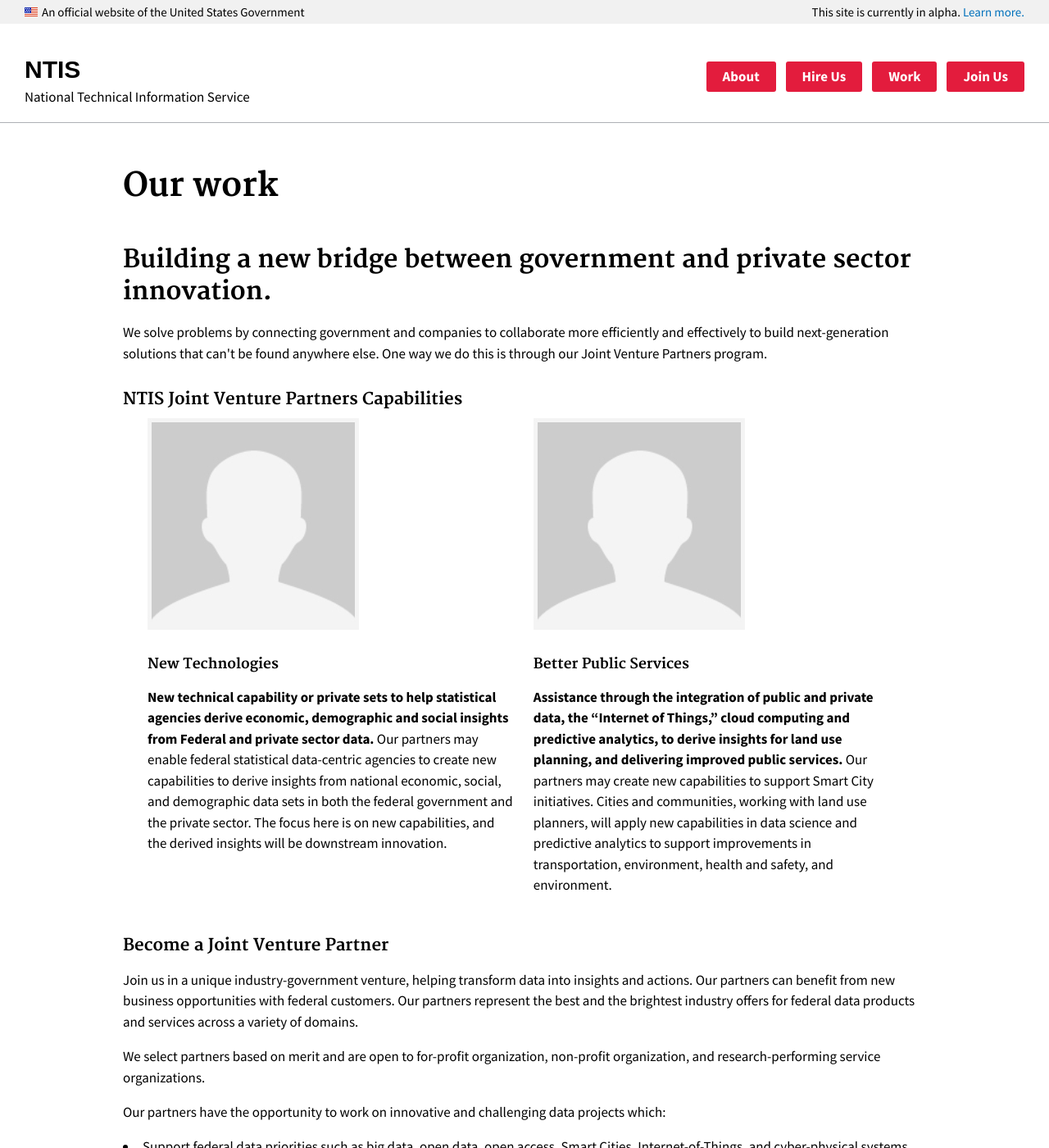
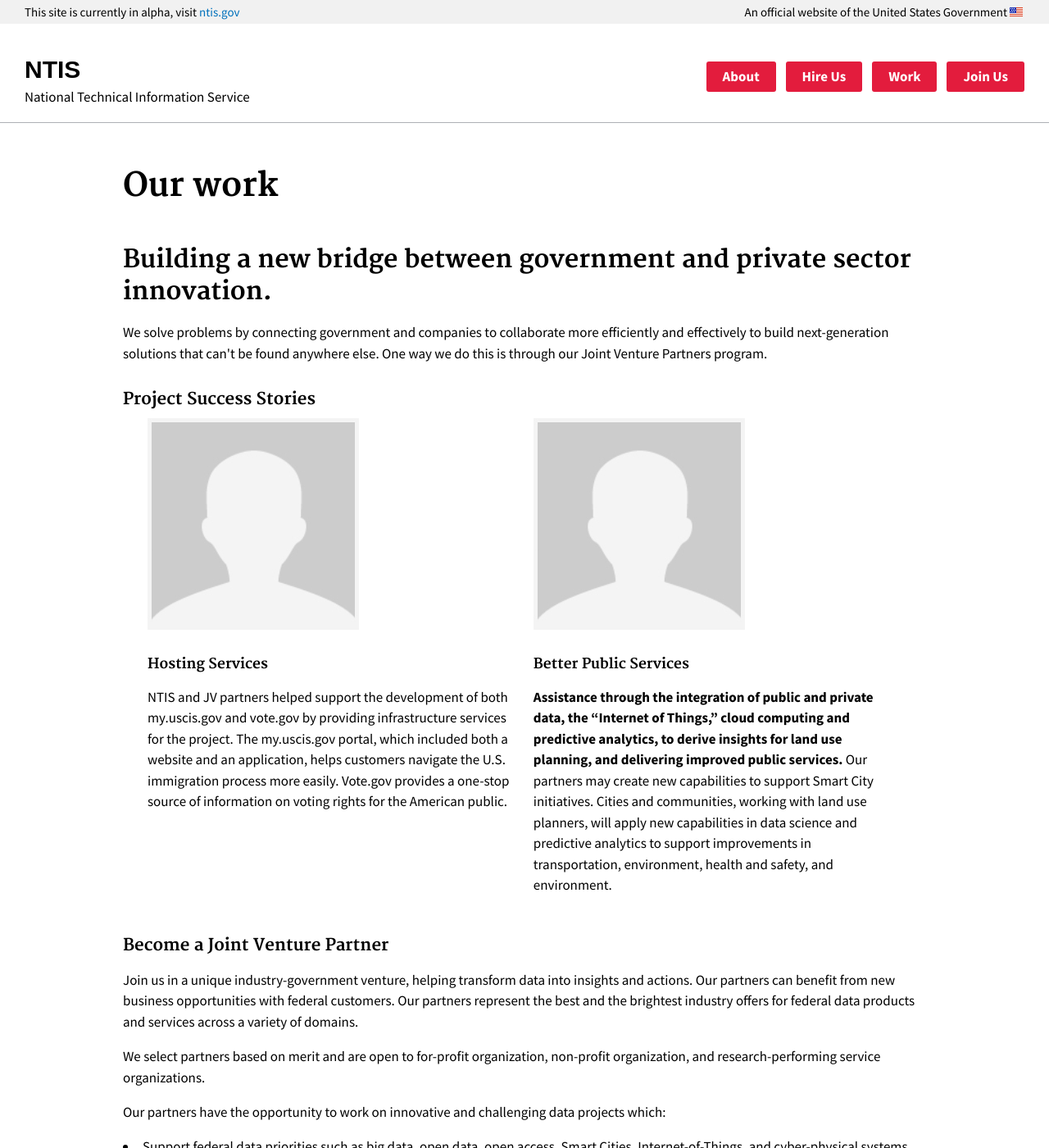
Before and after one commit to 18F/ntis-gov, a Jekyll site: the page built from work.html, in a window 1280 px wide and 1400 px high. Shown: the whole window at 82% size. Built offline with Jekyll 4.4.1, drawn with Linux system fonts in a browser that asks for light colours.

Commit message:
new image revised header

```diff
--- a/_includes/header.html
+++ b/_includes/header.html
@@ -11,11 +11,13 @@
     <header class="usa-site-header" role="banner">
 
       <div class="usa-disclaimer">
-        <span class="usa-disclaimer-official">
-          <img class="usa-flag_icon" alt="US flag signifying that this is a United States Federal Government website" src="{{ site.baseurl }}/assets/designstandards/img/us_flag_small.png">
+        <span class="ntis-disclaimer-stage">
+          This site is currently in alpha, visit <a href="https://www.ntis.gov">ntis.gov</a>
+        </span>
+        <span class="ntis-disclaimer-official">
           An official website of the United States Government
-        </span>
-        <span class="usa-disclaimer-stage">This site is currently in alpha. <a href="https://18f.gsa.gov/dashboard/stages/#alpha">Learn more.</a></span>
+        <img class="usa-flag_icon" alt="US flag signifying that this is a United States Federal Government website" src="{{ site.baseurl }}/assets/designstandards/img/us_flag_small.png">
+          </span>
       </div>
 
       <nav class="usa-site-navbar">
--- a/assets/site/css/style.css
+++ b/assets/site/css/style.css
@@ -7,3 +7,19 @@
   font-family: sans-serif;
   font-size: 30px;
 }
+
+.ntis-disclaimer-official {
+  display: none;
+  float: right; }
+  @media screen and (min-width: 1201px) {
+    .ntis-disclaimer-official {
+      display: block; } }
+
+.ntis-disclaimer-official {
+  padding-right: 3rem; }
+
+.ntis-disclaimer-stage {
+  padding-left: 2rem; }
+  @media screen and (min-width: 600px) {
+    .ntis-disclaimer-stage {
+      padding-left: 3rem; } }
--- a/work.html
+++ b/work.html
@@ -10,13 +10,13 @@
 
       <p>We solve problems by connecting government and companies to collaborate more efficiently and effectively to build next-generation solutions that can't be found anywhere else. One way we do this is through our Joint Venture Partners program.</p>
 
-  <h3>NTIS Joint Venture Partners Capabilities</h3>
+  <h3>Project Success Stories</h3>
 
     <div class="usa-grid">
   <div class="usa-width-one-half">
     <img src="{{ site.baseurl }}/assets/site/img/headshot.jpg" />
-    <h4>New Technologies</h4>
-    <p><b>New technical capability or private sets to help statistical agencies derive economic, demographic and social insights from Federal and private sector data.</b>  Our partners may enable federal statistical data-centric agencies to create new capabilities to derive insights from national economic, social, and demographic data sets in both the federal government and the private sector. The focus here is on new capabilities, and the derived insights will be downstream innovation.</p>
+    <h4>Hosting Services</h4>
+    <p>NTIS and JV partners helped support the development of both my.uscis.gov and vote.gov by providing infrastructure services for the project.  The my.uscis.gov portal, which included both a website and an application, helps customers navigate the U.S. immigration process more easily. Vote.gov provides a one-stop source of information on voting rights for the American public.
   </div>
   <div class="usa-width-one-half">
     <img src="{{ site.baseurl }}/assets/site/img/headshot.jpg" />
```
Also changed, not shown: 2 other files.
